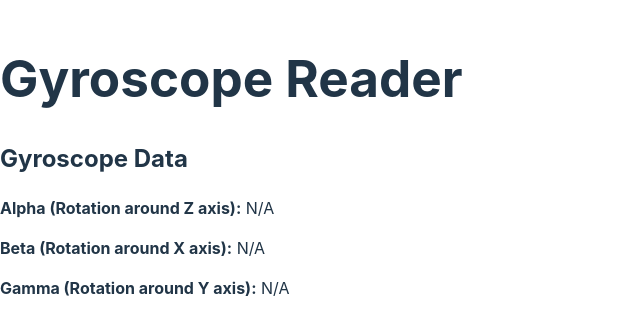
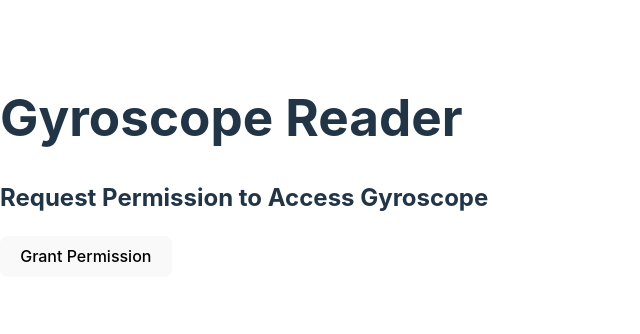
Before and after one commit to noelp2500/gyro-web-app, a React (Vite) app in the folder gyro-web-app/: page / in a window 1280 px wide. Shown: the part 234-568 px from the top of the page, without its empty margins (0-640 px from the left). Built offline with nearby package versions, Linux system fonts and the light colour scheme.

Commit message:
button added

```diff
--- a/gyro-web-app/src/App.jsx
+++ b/gyro-web-app/src/App.jsx
@@ -7,10 +7,10 @@ const App = () => {
     gamma: null,
   });
   const [permissionGranted, setPermissionGranted] = useState(false);
+  const [permissionRequested, setPermissionRequested] = useState(false);
 
-  useEffect(() => {
-    // Function to request permission for accessing device motion data on iOS
-    const requestMotionPermission = async () => {
+  // Function to request permission for accessing motion data
+  const requestPermission = async () => {
     if (typeof DeviceMotionEvent.requestPermission === "function") {
       try {
         const response = await DeviceMotionEvent.requestPermission();
@@ -23,19 +23,14 @@ const App = () => {
         console.error("Error requesting permission: ", err);
       }
     } else {
-        // If permission request isn't needed (non-iOS or older iOS)
+      // If the browser doesn't need permission request (non-iOS or older iOS)
       setPermissionGranted(true);
     }
+    setPermissionRequested(true);
   };
 
-    // Request permission on initial load
-    if (window.DeviceMotionEvent) {
-      requestMotionPermission();
-    } else {
-      console.log("DeviceMotionEvent is not supported on this device/browser.");
-    }
-
-    // Add event listener for device motion once permission is granted
+  useEffect(() => {
+    if (permissionGranted && window.DeviceMotionEvent) {
       const handleDeviceMotion = (event) => {
         if (event.rotationRate) {
           const { alpha, beta, gamma } = event.rotationRate;
@@ -43,9 +38,10 @@ const App = () => {
         }
       };
 
-    // Add event listener if permission is granted
-    if (permissionGranted) {
+      // Start listening for device motion data after permission is granted
       window.addEventListener("devicemotion", handleDeviceMotion);
+
+      // Cleanup the event listener when the component unmounts
       return () => {
         window.removeEventListener("devicemotion", handleDeviceMotion);
       };
@@ -55,7 +51,12 @@ const App = () => {
   return (
     <>
       <h1>Gyroscope Reader</h1>
-      {permissionGranted ? (
+      {!permissionRequested ? (
+        <div>
+          <h2>Request Permission to Access Gyroscope</h2>
+          <button onClick={requestPermission}>Grant Permission</button>
+        </div>
+      ) : permissionGranted ? (
         <div>
           <h2>Gyroscope Data</h2>
           <div>
@@ -75,8 +76,8 @@ const App = () => {
         </div>
       ) : (
         <div>
-          <h2>Permission to access motion data is required</h2>
-          <p>Please grant permission to access the gyroscope data.</p>
+          <h2>Permission Denied</h2>
+          <p>You need to grant permission to access the gyroscope data.</p>
         </div>
       )}
     </>
```
Lines whose indentation alone changed are shown as unchanged.
